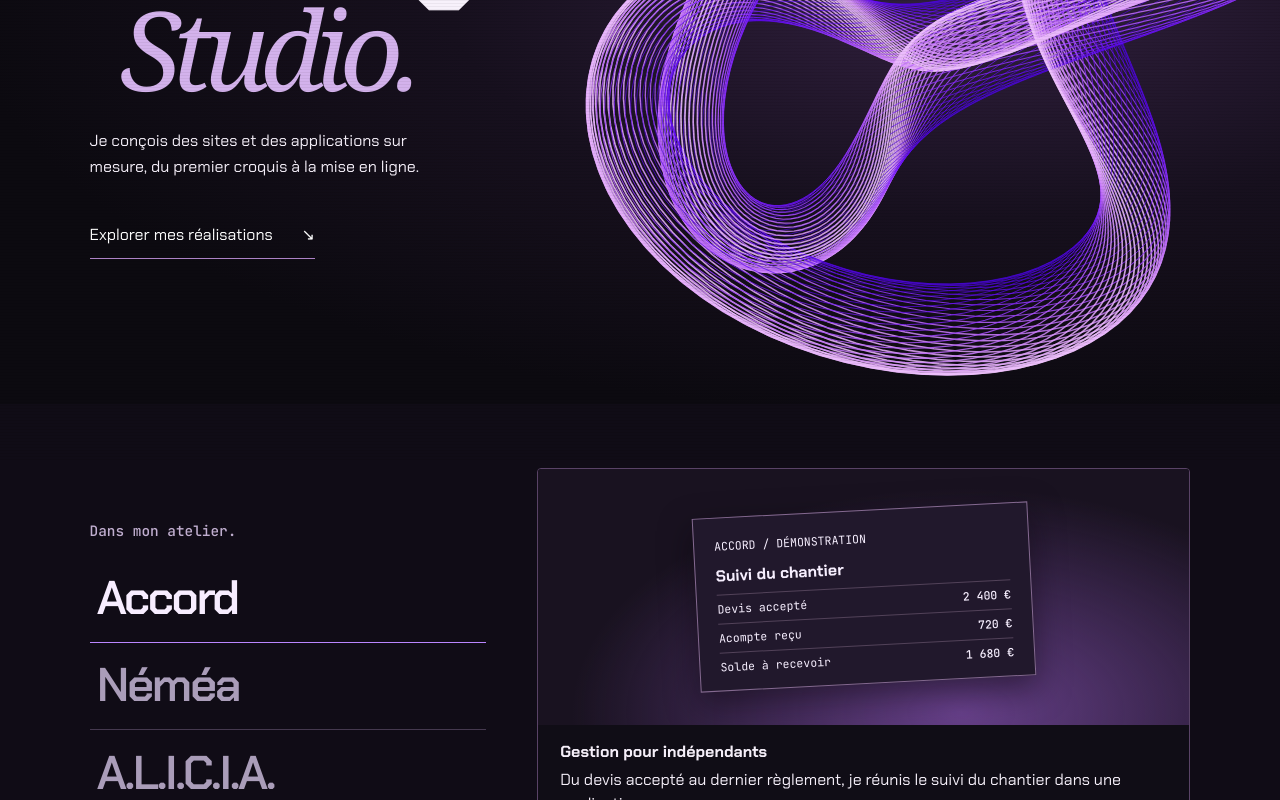
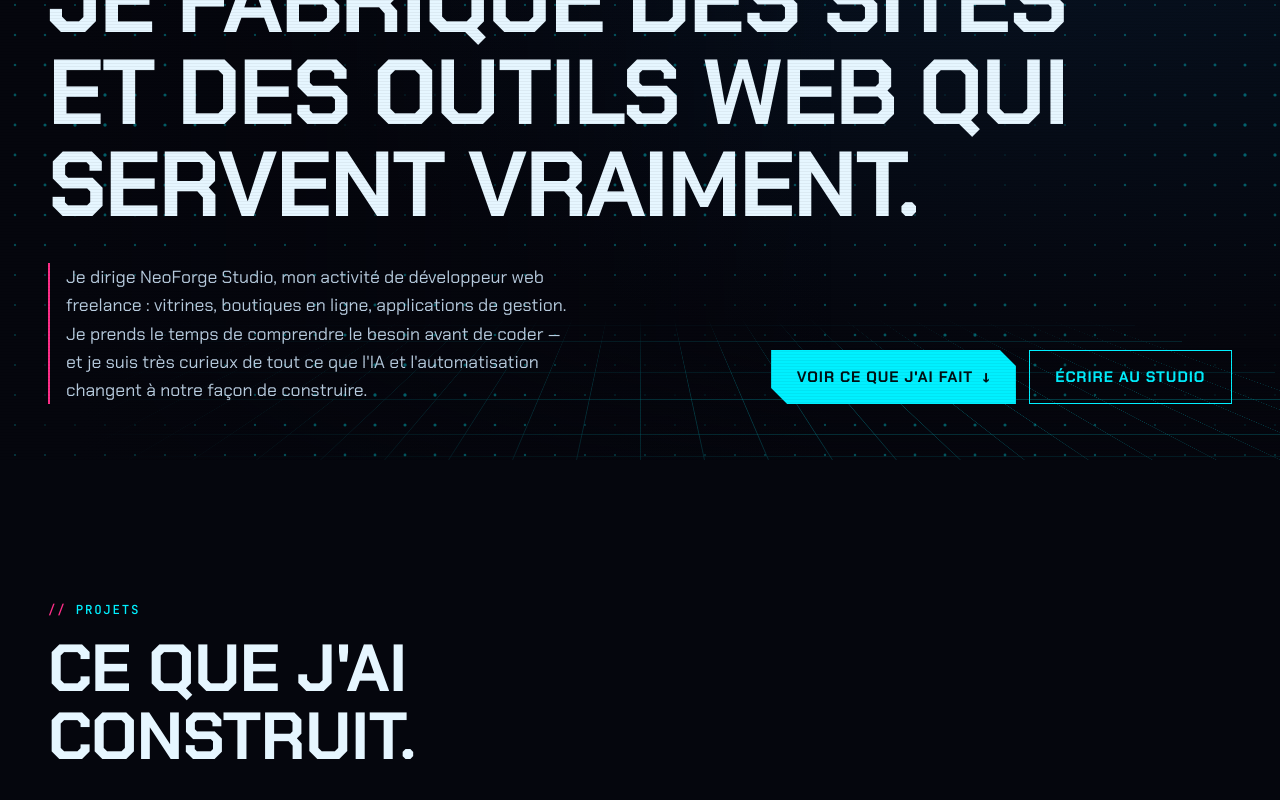
Before and after one commit to almaniaque/portfolio, an Angular app in the folder frontend/: page / in a window 1280 px wide. Shown: the part 340-1140 px from the top of the page. Built offline with nearby package versions, Linux system fonts and the light colour scheme.

Commit message:
Restaurer le portfolio d’origine et conserver le correctif SSR

```diff
--- a/frontend/src/app/page/main-page/main-page.css
+++ b/frontend/src/app/page/main-page/main-page.css
@@ -1,23 +1,2 @@
 :host { display: block; background: var(--bg); color: var(--ink); overflow: clip; }
 :host * { box-sizing: border-box; }
-
-.showcase { display:grid; grid-template-columns:minmax(12rem,1fr) minmax(0,1.65fr); gap:clamp(1rem,4vw,4rem); margin:3rem 0 1rem; text-align:left; align-items:center; }
-.selector h2 { font:500 .9rem var(--mono); color:#c0aecf; margin:0 0 1rem; }
-.selector button { display:block; width:100%; padding:.35em .15em; text-align:left; font-family:inherit; font-size:clamp(1.5rem,3.7vw,3.4rem); line-height:1.12; font-weight:600; letter-spacing:-.05em; color:#aa9db9; background:transparent; border:0; border-bottom:1px solid #45394f; cursor:pointer; }
-.selector button[aria-pressed=true] { color:#f7edff; border-color:#ba86ff; }
-.selector button:focus-visible,.caption a:focus-visible { outline:2px solid #e3caff; outline-offset:3px; }
-.stage { background:#100d16; border:1px solid #594366; overflow:hidden; border-radius:4px; }
-.scene { animation:studio-reveal .36s ease-out; }
-.art { height:clamp(12rem,20vw,18rem); display:grid; place-items:center; overflow:hidden; background:radial-gradient(ellipse at 65% 95%,#67408a,transparent 65%),#191220; }
-.ledger { width:min(80%,21rem); padding:1em 1.25em; background:#21182c; border:1px solid #846990; box-shadow:0 12px 32px #09050c80; transform:rotate(-3deg); color:#f7efff; }
-.ledger small,.ledger span { font:.72rem var(--mono); }
-.ledger strong,.ledger span { display:block; margin-top:.65em; }
-.ledger span { display:flex; justify-content:space-between; padding-top:.5em; border-top:1px solid #524259; }
-.planet { width:78%; aspect-ratio:1; align-self:start; margin-top:12%; border-radius:50%; background:radial-gradient(ellipse at 68% 18%,#a08ba6,transparent 22%),repeating-radial-gradient(ellipse at 30% 90%,#463951 0 2%,#62526c 3%,#34283e 6%); box-shadow:inset -3em -5em 5em #090610,0 -3px 16px #dcabff; }
-.signal-core { border:1px solid #aa85d8; border-radius:24%; padding:.12em .45em; font:500 5rem var(--mono); color:#f6eaff; box-shadow:0 0 0 14px #ab78ff14,0 0 0 36px #ab78ff0c; }
-.signal-core span,.caption a { color:#d7acff; }
-.caption { padding:1rem 1.4rem; color:#f5eff9; min-height:9rem; }
-.caption p { margin:.4em 0; line-height:1.5; }
-@keyframes studio-reveal { from { opacity:.4; transform:translateY(5px); } }
-@media(max-width:700px){ .showcase { grid-template-columns:1fr; } .selector button { width:auto; display:inline-block; margin-right:.55rem; font-size:1.2rem; padding:.6em .15em; } }
-@media(prefers-reduced-motion:reduce){ .scene { animation:none; } }
--- a/frontend/src/app/page/main-page/main-page.html
+++ b/frontend/src/app/page/main-page/main-page.html
@@ -4,36 +4,25 @@
 
   <!-- ACCUEIL -->
   <section class="hero" id="accueil" aria-labelledby="hero-title">
-    <div class="forge-cover">
-      <div class="forge-copy">
-        <p class="byline">Davy · développeur indépendant</p>
-        <h1 id="hero-title">NeoForge<span>Studio.</span></h1>
-        <p class="forge-intro">Je conçois des sites et des applications sur mesure, du premier croquis à la mise en ligne.</p>
-        <a class="forge-action" href="#projets">Explorer mes réalisations <span aria-hidden="true">↘</span></a>
+    <app-dot-field />
+    <div class="grid-floor" aria-hidden="true"></div>
+    <div class="hero-inner">
+      <p class="status"><i aria-hidden="true"></i> > en ce moment : je finalise deux sites, en attente de leur hébergeur<span class="caret" aria-hidden="true">_</span></p>
+      <h1 id="hero-title">
+        Salut, moi c'est
+        <span class="nw"><span class="name" data-text="Davy">Davy<svg viewBox="0 0 300 18" preserveAspectRatio="none" aria-hidden="true"><path d="M3 11 C 40 3, 70 16, 110 8 S 180 4, 215 11 S 270 6, 297 9" /></svg></span>.</span>
+        Je fabrique des sites et des outils web qui servent vraiment.
+      </h1>
+      <div class="hero-bottom">
+        <p class="hero-lead">Je dirige NeoForge Studio, mon activité de développeur web freelance : vitrines, boutiques en ligne, applications de gestion. Je prends le temps de comprendre le besoin avant de coder — et je suis très curieux de tout ce que l'IA et l'automatisation changent à notre façon de construire.</p>
+        <div class="hero-actions">
+          <a class="btn btn--solid" href="#projets">Voir ce que j'ai fait <span aria-hidden="true">↓</span></a>
+          <a class="btn" href="#contact">Écrire au studio</a>
+        </div>
       </div>
-      <div class="forge-sculpture" aria-hidden="true"><app-dot-field /></div>
     </div>
   </section>
-  <div class="studio-work">      <section class="showcase" aria-label="Dans mon atelier">
-        <div class="selector"><h2>Dans mon atelier.</h2>
-          @for (project of gallery; track project.key) {
-            <button type="button" [attr.aria-pressed]="active().key === project.key" aria-controls="project-stage" (click)="active.set(project)">{{ project.name }}</button>
-          }
-        </div>
-        <div id="project-stage" class="stage" aria-live="polite">
-          @for (project of [active()]; track project.key) {
-            <div class="scene"><div class="art" aria-hidden="true">
-              @switch (project.key) {
-                @case ('accord') { <div class="ledger"><small>ACCORD / DÉMONSTRATION</small><strong>Suivi du chantier</strong><span>Devis accepté <b>2 400 €</b></span><span>Acompte reçu <b>720 €</b></span><span>Solde à recevoir <b>1 680 €</b></span></div> }
-                @case ('nemea') { <div class="planet"></div> }
-                @default { <div class="signal-core">A<span>.</span></div> }
-              }
-            </div><div class="caption"><strong>{{ project.kind }}</strong><p>{{ project.summary }}</p>
-              @if (project.key === 'accord') { <a href="https://accord-neoforge.fr/">Découvrir Accord ↗</a> }
-            </div></div>
-          }
-        </div>
-      </section></div>
+
   <!-- PROJETS -->
   <section class="section" id="projets" aria-labelledby="projets-title">
     <div class="wrap">
--- a/frontend/src/app/page/main-page/main-page.ts
+++ b/frontend/src/app/page/main-page/main-page.ts
@@ -13,12 +13,6 @@ import { Reveal } from '../../ui/motion/motion';
   styleUrl: './main-page.css',
 })
 export class MainPage {
-  readonly gallery = [
-    { key: 'accord', name: 'Accord', kind: 'Gestion pour indépendants', summary: 'Du devis accepté au dernier règlement, je réunis le suivi du chantier dans une application.' },
-    { key: 'nemea', name: 'Néméa', kind: 'Monde procédural', summary: 'Avec Unreal Engine, je construis un monde sphérique dont le relief se découvre depuis l’orbite.' },
-    { key: 'alicia', name: 'A.L.I.C.I.A.', kind: 'Assistant local', summary: 'Je développe un assistant qui applique des règles explicites et travaille directement sur ma machine.' },
-  ];
-  readonly active = signal(this.gallery[0]);
   readonly flipped = signal<Record<string, boolean>>({});
   toggle(key: string): void { this.flipped.update(f => ({ ...f, [key]: !f[key] })); }
 
--- a/frontend/src/app/ui/dot-field/dot-field.ts
+++ b/frontend/src/app/ui/dot-field/dot-field.ts
@@ -14,7 +14,7 @@ export class DotField implements OnDestroy {
   private readonly canvas = viewChild.required<ElementRef<HTMLCanvasElement>>('c');
   private readonly zone = inject(NgZone);
   private readonly host = inject<ElementRef<HTMLElement>>(ElementRef).nativeElement;
-  private raf = 0;
+  private raf: number | undefined;
   private cleanup: (() => void)[] = [];
 
   constructor() {
@@ -26,49 +26,41 @@ export class DotField implements OnDestroy {
     const ctx = cv.getContext('2d');
     if (!ctx) return;
     const still = matchMedia('(prefers-reduced-motion: reduce)').matches;
-    let w = 0, h = 0, visible = true;
-    const mouse = { x: 0, y: 0, tx: 0, ty: 0 };
-    // A braided torus knot, projected into the right half of the cover.
-    const strands = Array.from({ length: 46 }, (_, strand) => {
-      const phase = strand * 2 * Math.PI / 46;
-      return Array.from({ length: 241 }, (_, index) => {
-        const t = index * Math.PI / 120;
-        const twist = phase + 3 * t;
-        const radius = 1.18 + .48 * Math.cos(3 * t) + .19 * Math.cos(twist);
-        return { x: radius * Math.cos(2 * t), y: radius * Math.sin(2 * t),
-          z: .61 * Math.sin(3 * t) + .19 * Math.sin(twist) };
-      });
-    });
-    const draw = (time: number) => {
-      ctx.clearRect(0, 0, w, h);
-      const tilt = .85 + .18 * Math.sin(time * .00019) + mouse.y * .12;
-      const turn = -.48 + .22 * Math.sin(time * .00014) + mouse.x * .16;
-      const scale = Math.min(w * .25, h * .32);
-      const cx = w * .5, cy = h * .51;
-      const ct = Math.cos(tilt), st = Math.sin(tilt), cr = Math.cos(turn), sr = Math.sin(turn);
-      strands.forEach((strand, i) => {
-        ctx.beginPath();
-        strand.forEach((p, j) => {
-          const y = p.y * ct - p.z * st;
-          const depth = p.y * st + p.z * ct;
-          const k = scale / (1 - depth * .12);
-          const x = cx + (p.x * cr - y * sr) * k;
-          const py = cy + (p.x * sr + y * cr) * k;
-          if (j === 0) ctx.moveTo(x, py); else ctx.lineTo(x, py);
-        });
-        const light = .5 + .5 * Math.cos(i * Math.PI / 23);
-        ctx.strokeStyle = `hsla(${259 + 26 * light},95%,${45 + 43 * light}%,.87)`;
-        ctx.lineWidth = .7 + light;
-        ctx.stroke();
-      });
-    };
+    const GAP = 30;
+    let w = 0, h = 0, dpr = 1, visible = true;
+    const mouse = { x: -9999, y: -9999, tx: -9999, ty: -9999 };
+
     const resize = () => {
-      const dpr = Math.min(devicePixelRatio || 1, 2);
+      dpr = Math.min(devicePixelRatio || 1, 2);
       w = this.host.clientWidth; h = this.host.clientHeight;
       cv.width = w * dpr; cv.height = h * dpr;
       ctx.setTransform(dpr, 0, 0, dpr, 0, 0);
       draw(0);
     };
+
+    const draw = (t: number) => {
+      ctx.clearRect(0, 0, w, h);
+      const R = 170;
+      for (let gx = GAP / 2; gx < w; gx += GAP) {
+        for (let gy = GAP / 2; gy < h; gy += GAP) {
+          let x = gx, y = gy;
+          const wave = still ? 0 : Math.sin(gx * 0.011 + t * 0.0007) * Math.cos(gy * 0.013 - t * 0.0006);
+          let r = 1.15 + wave * 0.55;
+          const dx = gx - mouse.x, dy = gy - mouse.y;
+          const d = Math.hypot(dx, dy);
+          let hot = 0;
+          if (d < R) {
+            hot = 1 - d / R;
+            const push = hot * hot * 26;
+            x += (dx / (d || 1)) * push; y += (dy / (d || 1)) * push;
+            r += hot * 2.6;
+          }
+          ctx.fillStyle = hot > 0.02 ? `rgba(255,46,136,${0.35 + hot * 0.65})` : `rgba(0,240,255,${0.28 + wave * 0.1})`;
+          ctx.beginPath(); ctx.arc(x, y, Math.max(r, .4), 0, 6.2832); ctx.fill();
+        }
+      }
+    };
+
     const loop = (t: number) => {
       mouse.x += (mouse.tx - mouse.x) * 0.14; mouse.y += (mouse.ty - mouse.y) * 0.14;
       if (visible) draw(t);
@@ -77,10 +69,10 @@ export class DotField implements OnDestroy {
 
     const move = (e: PointerEvent) => {
       const r = this.host.getBoundingClientRect();
-      mouse.tx = (e.clientX - r.left) / Math.max(w, 1) - .5; mouse.ty = (e.clientY - r.top) / Math.max(h, 1) - .5;
-
+      mouse.tx = e.clientX - r.left; mouse.ty = e.clientY - r.top;
+      if (mouse.x < -999) { mouse.x = mouse.tx; mouse.y = mouse.ty; }
     };
-    const leave = () => { mouse.tx = mouse.ty = 0; };
+    const leave = () => { mouse.tx = mouse.ty = -9999; mouse.x = mouse.y = -9999; };
 
     const ro = new ResizeObserver(resize); ro.observe(this.host);
     const io = new IntersectionObserver(([e]) => (visible = e.isIntersecting)); io.observe(this.host);
@@ -88,12 +80,11 @@ export class DotField implements OnDestroy {
     if (!still) {
       section.addEventListener('pointermove', move, { passive: true });
       section.addEventListener('pointerleave', leave);
-      this.cleanup.push(() => cancelAnimationFrame(this.raf));
       this.raf = requestAnimationFrame(loop);
     }
     this.cleanup.push(() => { ro.disconnect(); io.disconnect(); section.removeEventListener('pointermove', move); section.removeEventListener('pointerleave', leave); });
     resize();
   }
 
-  ngOnDestroy(): void { this.cleanup.forEach(f => f()); }
+  ngOnDestroy(): void { if (this.raf !== undefined) cancelAnimationFrame(this.raf); this.cleanup.forEach(f => f()); }
 }
--- a/frontend/src/styles/hero.css
+++ b/frontend/src/styles/hero.css
@@ -36,22 +36,3 @@
 .hero-actions { display: flex; flex-wrap: wrap; gap: .8rem; }
 @media (max-width: 700px) { .btn { width: 100%; justify-content: center; } .hero-actions { width: 100%; } .hero::after { background: linear-gradient(0deg, var(--bg) 0%, #05060dcc 55%, transparent 92%); } }
 @media (prefers-reduced-motion: reduce) { .caret, .status i, .grid-floor, .hero h1 .name::before, .hero h1 .name::after { animation: none; } .hero h1 .name path { animation: none; stroke-dashoffset: 0; } .hero h1 .name::before, .hero h1 .name::after { display: none; } .btn { transition: none; } }
-
-.hero { display:block; min-height:0; background:#100c16; }
-.hero::after { display:none; }
-.forge-cover { position:relative; isolation:isolate; display:grid; align-items:center; min-height:93svh; padding:7rem 7vw 4rem; overflow:hidden; background:radial-gradient(ellipse at 76% 46%,#31203f 0%,#17101e 38%,#0c0a10 73%); }
-.forge-copy { position:relative; z-index:1; width:48%; pointer-events:none; color:#f7f1fb; }
-.byline { font:.8rem var(--mono); letter-spacing:.1em; margin:0 0 2rem; color:#d9badf; }
-.hero .forge-copy h1 { font-size:clamp(4rem,8.6vw,10rem); line-height:.85; letter-spacing:-.08em; text-transform:none; }
-.forge-copy h1 span { display:block; margin:.06em 0 0 .28em; color:#d3b2ec; font-family:Georgia,serif; font-weight:400; font-style:italic; }
-.forge-intro { max-width:36ch; margin:2rem 0; line-height:1.6; }
-.forge-action { display:inline-flex; align-items:center; gap:1.8em; padding:.8em 0; color:#fff; border-bottom:1px solid #b589cf; text-decoration:none; pointer-events:auto; }
-.forge-action:hover span { transform:translate(2px,2px); }
-.forge-sculpture { position:absolute; inset:4% -5% 0 40%; }
-.studio-work { background:#100c16; padding:1rem 7vw 2rem; }
-@media(max-width:700px) {
-  .forge-cover { padding:7rem 6vw 2rem; align-content:start; min-height:auto; }
-  .forge-copy { width:100%; }
-  .forge-sculpture { position:relative; inset:auto; height:clamp(13rem,60vw,23rem); margin:-1rem -6vw 0; }
-  .forge-intro { margin:1.4rem 0 .6rem; }
-}
```
